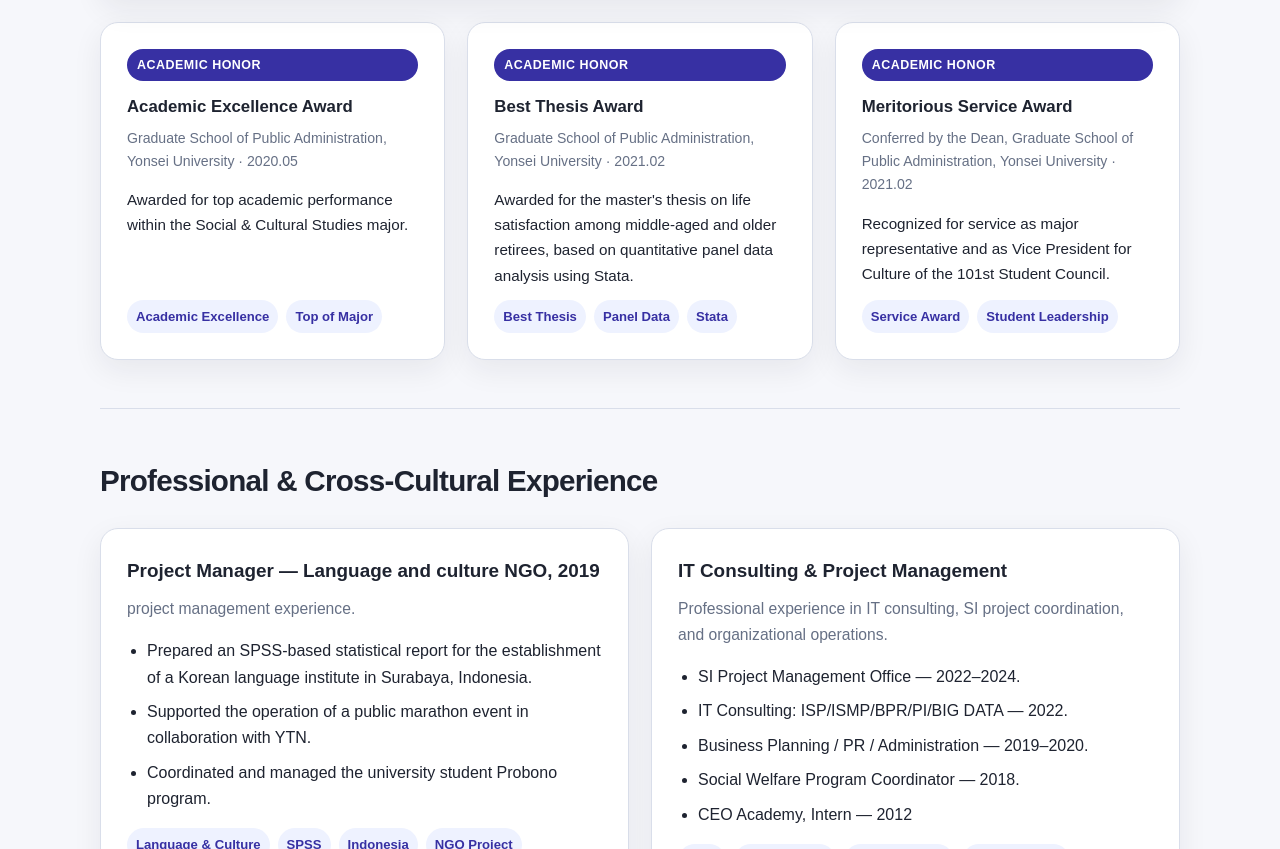
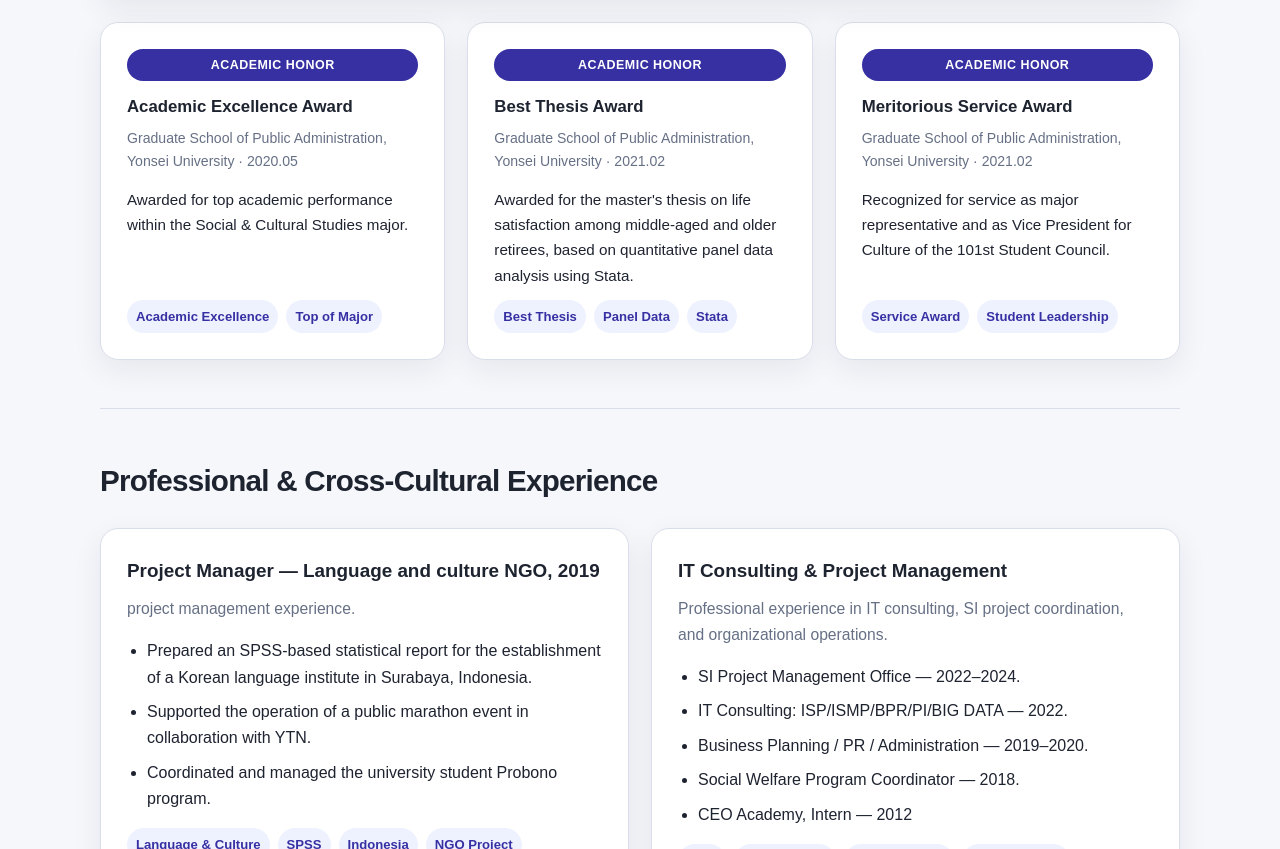
Before and after one commit to j-ai-616/research-portfolio, a plain HTML site: page index.html in a window 1280 px wide. Shown: the part 7659-8508 px from the top of the page. Drawn offline with Linux system fonts and the light colour scheme.

Commit message:
Update index.html

```diff
--- a/index.html
+++ b/index.html
@@ -1048,7 +1048,7 @@
 
 <div aria-label="Academic honors from graduate study" class="honors-grid">
 <article class="card honor-card">
-<span class="featured-label">Academic Honor</span>
+<span class="featured-label"><center>Academic Honor</center></span>
 <h3>Academic Excellence Award</h3>
 <div class="honor-meta">Graduate School of Public Administration, Yonsei University · 2020.05</div>
 <p>
@@ -1061,7 +1061,7 @@
 </article>
 
 <article class="card honor-card">
-<span class="featured-label">Academic Honor</span>
+<span class="featured-label"><center>Academic Honor</center></span>
 <h3>Best Thesis Award</h3>
 <div class="honor-meta">Graduate School of Public Administration, Yonsei University · 2021.02</div>
 <p>
@@ -1075,9 +1075,9 @@
 </article>
 
 <article class="card honor-card">
-<span class="featured-label">Academic Honor</span>
+<span class="featured-label"><center>Academic Honor</center></span>
 <h3>Meritorious Service Award</h3>
-<div class="honor-meta">Conferred by the Dean, Graduate School of Public Administration, Yonsei University · 2021.02</div>
+<div class="honor-meta">Graduate School of Public Administration, Yonsei University · 2021.02</div>
 <p>
               Recognized for service as major representative and as Vice President for Culture of the 101st Student Council.
             </p>
```
